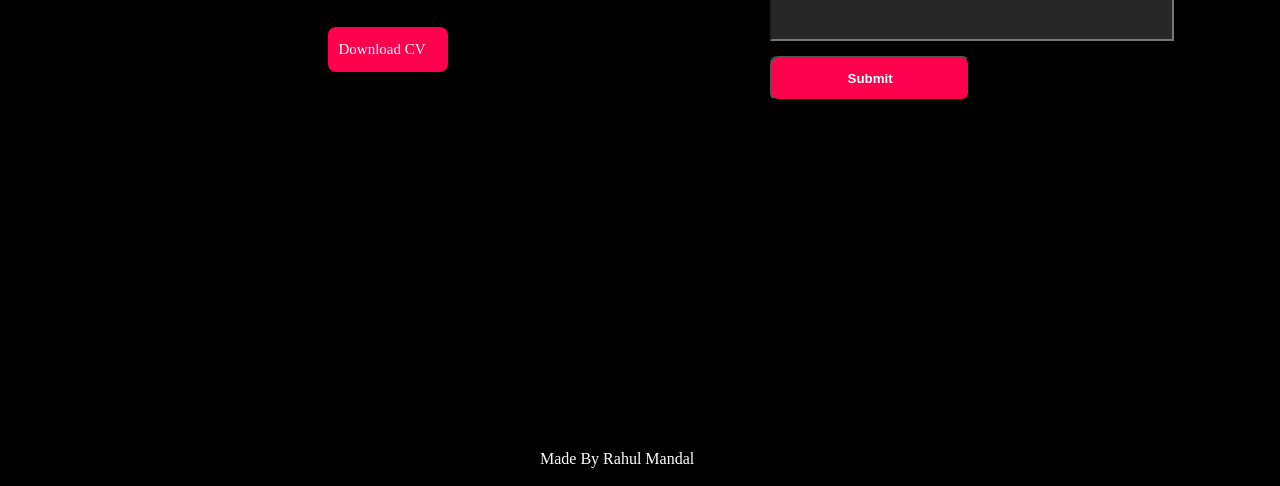
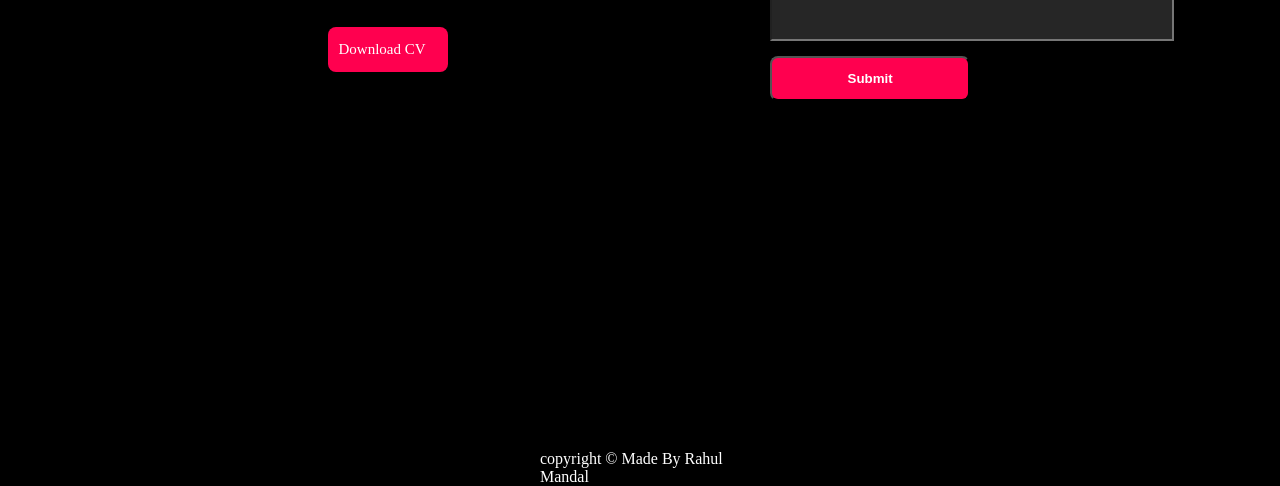
Before and after one commit to Ryukendo-Rahul/My_Portfolio, a plain HTML site: page index.html in a window 1280 px wide. Shown: the part 3329-3815 px from the top of the page. Drawn offline with Linux system fonts and the light colour scheme.

Commit message:
Add files via upload

```diff
--- a/index.html
+++ b/index.html
@@ -255,7 +255,7 @@
 
             <div class="buttonCV">
 
-                <a href="my_cv.pdf" download , buttonCV ,button >Download CV</a>
+                <a href="my_cv.pdf" download , buttonCV ,button>Download CV</a>
 
 
             </div>
@@ -285,8 +285,8 @@
 
             </form>
 
-              <div class="popup" id="popup">
-                <img src="image/tick.png" >
+              <div class=" popup" id="popup">
+                    <img src="image/tick.png">
                     <h2>Thank You! </h2>
                     <p>Your details have been sent </p>
                     <button type="button" onclick="closePopup()">OK </button>
@@ -339,11 +339,11 @@
 
         let popup = document.getElementById("popup");
 
-         function openPopup(){
+        function openPopup() {
             popup.classList.add("open-popup");
         }
 
-         function closePopup(){
+        function closePopup() {
             popup.classList.remove("open-popup");
         }
 
@@ -366,7 +366,10 @@
 
 <footer id="myfooter">
 
-    <p>Made By Rahul Mandal</p>
+
+    <p> copyright &copy; Made By Rahul Mandal</p>
+
+
 </footer>
 
 
```
Lines whose indentation alone changed are shown as unchanged.
